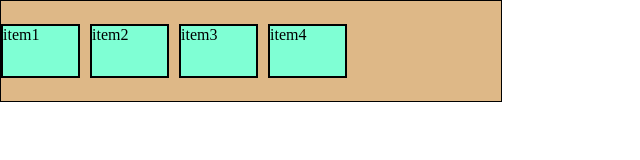
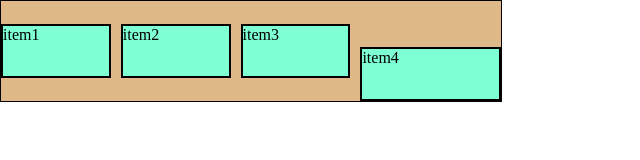
Before and after one commit to 2025b01010193/CSS-CSE24, a plain HTML site: page flexbox.html in a window 1280 px wide. Shown: the whole page, without its empty margins (0-640 px from the left). Drawn offline with Linux system fonts and the light colour scheme.

Commit message:
parent and child properties

```diff
--- a/flexbox.html
+++ b/flexbox.html
@@ -11,7 +11,10 @@
         <div class="item">item1</div>
         <div class="item">item2</div>
         <div class="item">item3</div>
-        <div class="item">item4</div>
+        <div class="item item4">item4</div>
+        <!-- <div class="item">item5</div>
+        <div class="item">item6</div>
+        <div class="item">item7</div> -->
     </div>
     <!-- combination of flex wrap and flex drection is flex flow -->
 </body>
--- a/style.css
+++ b/style.css
@@ -108,36 +108,53 @@ img {
 } */
 
 .container{
-    /* flex-direction: row-reverse; */
+    /* flex-direction: row; main axis: horizontal*/
+    /* flex-direction: row-reverse; strt from right */
+     /* flex-direction: column; main axis : vertical */
+     /* flex-direction: column-reverse; strt from downward*/
+     /* flex-wrap: nowrap | wrap |wrap reverse; (nowrap: as it is )
+                                                (wrap: it will move items in next line)
+                                                (wrap reverse: adjust all items by shrinking) */
+
     display: flex;
     border: 1px solid black;
     height: 100px;
     width: 500px;
     background-color: burlywood;
     flex-wrap: wrap;
-    /* justify-content: flex-end;
-      justify-content: flex-start;
-    justify-content: center;
-    justify-content: space-between;
-    justify-content: space-evenly;
-    justify-content: space-around; */
+    /* justify-content: flex-end;  */
+    /* justify-content: flex-start; */
+    /* justify-content: center; */
+    /* justify-content: space-around; */
+    /* justify-content: space-in-between; */
+    /* justify-content: space-evenly; */
      align-items: center;
-    /* align-items: flex-start;
-    align-items: flex-end;
-    align-items: stretch;
-    align-items: baseline; */
-    /* align-content: flex-end;
-    align-content: flex-start;
-     */
+     /* align-items: flex-start; sb upar wali line se touch ho jayega */
+    /* align-items: flex-end;  sb niche wali line se touch ho jayega*/
+     /* align-items: center;  sb center wali line se jayega*/
+    /* align-items: stretch;  sb stretch hokar upar aur niche wali line se touch ho jayega*/
+    /* align-items: baseline;  sb center wali line jayega aur ek line bhi kheech jayegi unke center se*/
+    /* align-content: flex-end; sb niche ki taraf shift ho jayega*/
+    /*align-content: flex-start; sb upar ki taraf shift ho jayega */
+    /*align-content:center; sb center mein shift ho jayega*/
+    /*align-content: stretch; sb stretch ho jayega */
+    /*align-content: space between; upar aur niche wale ek dusre ke respect mein shift ho jayenge */
+    /*align-content: space around; sb ek dusre se shift ho jayega*/
     gap: 10px;
-    /* row-gap: ;
-    column-gap: ; */
+    /* row-gap: ; bagal bagal walon mein gap aayega*/
+    /*column-gap: ; upar niche wale mein gap aayega*/
 
-
+    /* by default sabhi child elen=ment ka order 0 hi hota hai */
 }
 .item{
     height: 50px;
     width: 75px;
     border: 2px solid black;
     background-color: aquamarine;
+    flex-grow: 1;
 }
+.item4{
+    /* order: -1; */
+    flex-grow:2;
+    align-self: flex-end;
+}
```
